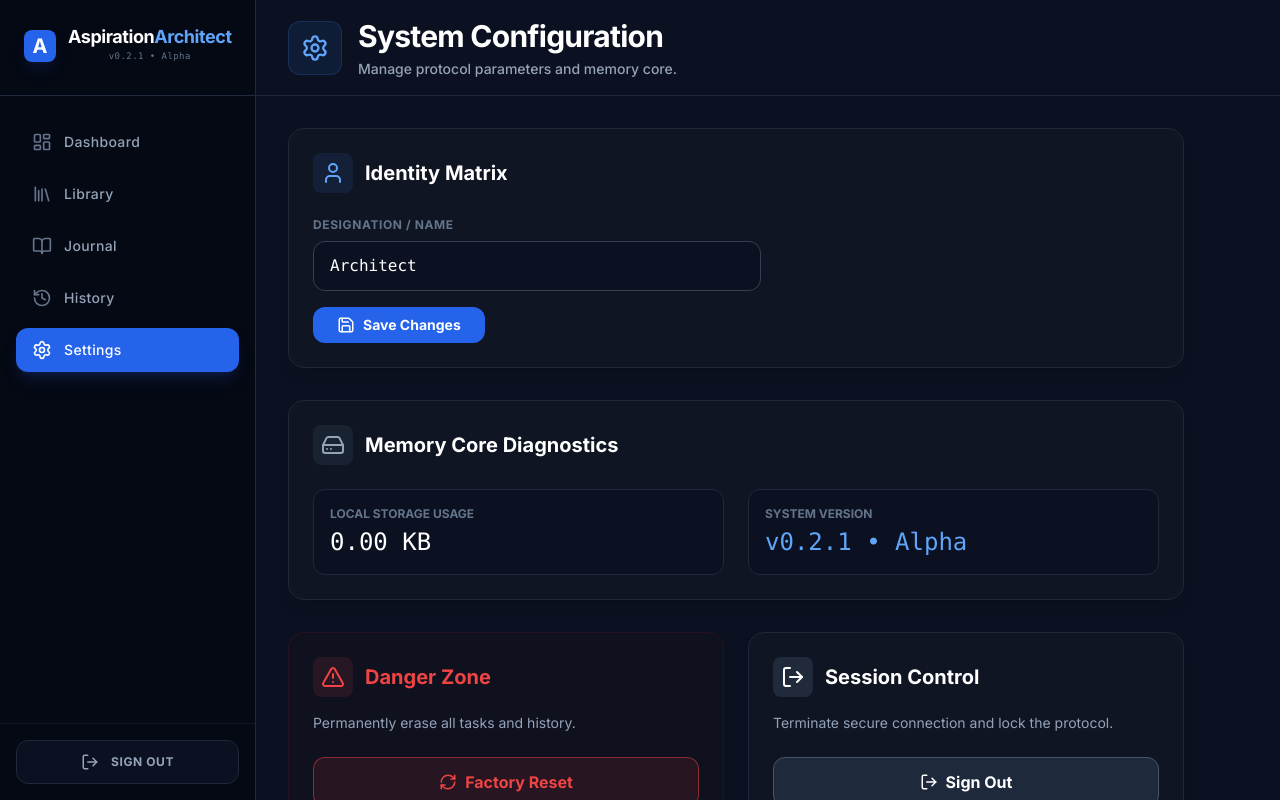
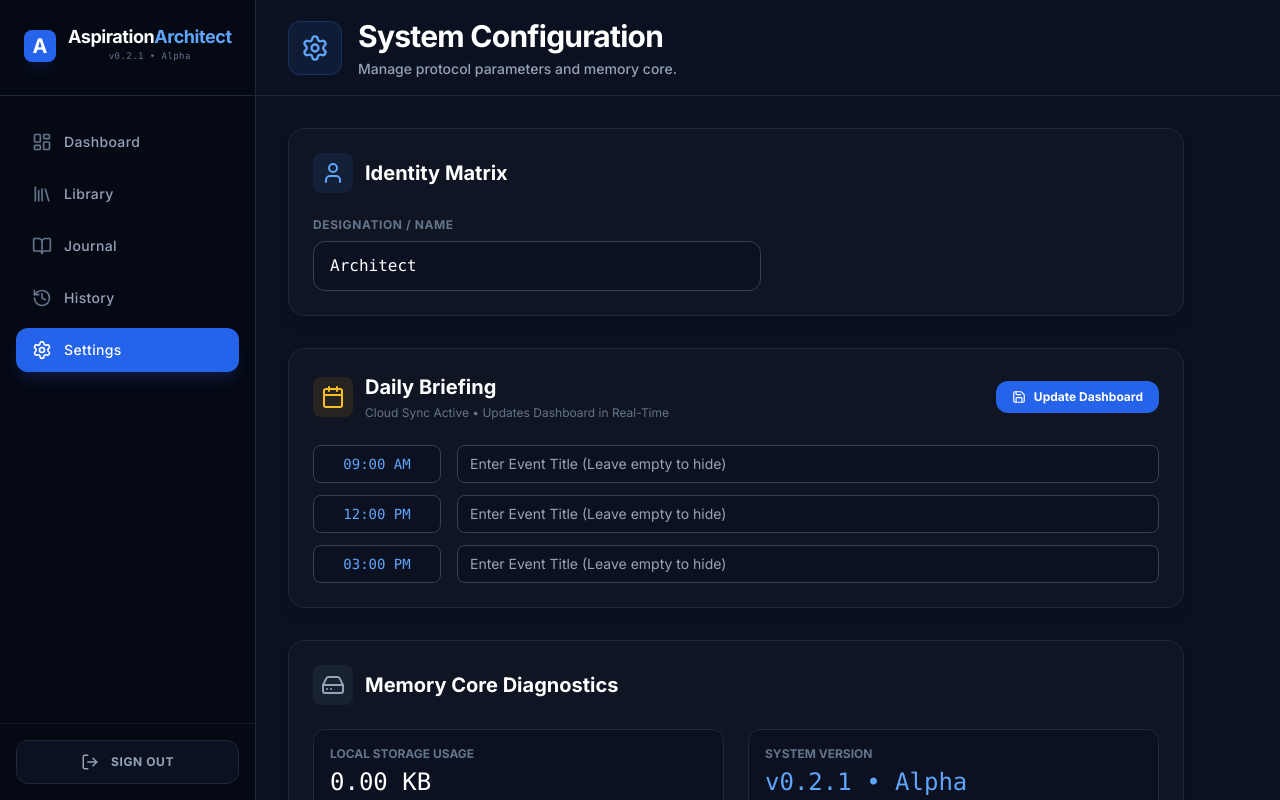
Before and after one commit to BTC-Bob/aspiration-architect, a React (Vite) app: page /settings in a window 1280 px wide. Built offline with nearby package versions, Linux system fonts and the light colour scheme; no server answers.

Commit message:
feat: implement real-time Firestore bridge for daily schedule, add smart-stack HUD, and enable Google Calendar deep linking

```diff
--- a/src/pages/Dashboard.jsx
+++ b/src/pages/Dashboard.jsx
@@ -1,13 +1,16 @@
 // src/pages/Dashboard.jsx
-import React, { useState } from 'react';
-import { Shield, Activity, Calendar, Zap, CheckCircle, Clock, Plus, Repeat, CheckSquare, Sun } from 'lucide-react';
+import React, { useState, useEffect } from 'react';
+import { Shield, Activity, Calendar, Zap, CheckCircle, Clock, Plus, Repeat, CheckSquare, Sun, ExternalLink } from 'lucide-react';
 import { MASTER_LIBRARY } from '../data/master_library';
 import { getDayNumber, getFormattedDate } from '../utils/dateHelpers';
 import ArcGauge from '../components/ArcGauge';
 import GuardianGreeting from '../components/GuardianGreeting';
-// NEW: Import the Modular Header
 import PageHeader from '../components/PageHeader';
 import { getNavConfig } from '../config';
+// NEW: FIRESTORE IMPORTS
+import { onAuthStateChanged } from "firebase/auth";
+import { doc, onSnapshot } from "firebase/firestore";
+import { auth, db } from "../firebase";
 
 const Dashboard = () => {
 	const dayNumber = getDayNumber();
@@ -17,13 +20,53 @@ const Dashboard = () => {
 	const pageConfig = getNavConfig('dashboard');
 	const PageIcon = pageConfig?.icon;
 
+	// --- SCHEDULE LOGIC (REAL-TIME CLOUD SYNC) ---
+	const [schedule, setSchedule] = useState([]);
+
+	useEffect(() => {
+		// Listen for Auth to establish Firestore Connection
+		const unsubscribeAuth = onAuthStateChanged(auth, (user) => {
+			if (user) {
+				// REAL-TIME LISTENER: Updates instantly when Settings change
+				const unsubSnapshot = onSnapshot(doc(db, "users", user.uid), (doc) => {
+					if (doc.exists() && doc.data().schedule) {
+						const activeEvents = doc.data().schedule.filter(e => e.title && e.title.trim() !== '');
+						setSchedule(activeEvents.length > 0 ? activeEvents : getDefaultMock());
+					} else {
+						setSchedule(getDefaultMock());
+					}
+				});
+				return () => unsubSnapshot();
+			} else {
+				// Fallback if logged out
+				setSchedule(getDefaultMock());
+			}
+		});
+
+		return () => unsubscribeAuth();
+	}, []);
+
+	// Default data if nothing in cloud
+	const getDefaultMock = () => [
+		{ id: 1, time: '09:15 AM', title: "Jenda's Dental Appointment" }
+	];
+
+	// LINK HANDLER: Opens Google Calendar to the Specific Day
+	const handleOpenCalendar = () => {
+		const now = new Date();
+		const yyyy = now.getFullYear();
+		const mm = now.getMonth() + 1;
+		const dd = now.getDate();
+		// "Google Bridge": Frictionless access to the day's events/maps
+		window.open(`https://calendar.google.com/calendar/r/day/${yyyy}/${mm}/${dd}`, '_blank');
+	};
+
 	// --- GUARDIAN GATE LOGIC ---
 	const [showGreeting, setShowGreeting] = useState(() => {
 		const hasCheckedIn = localStorage.getItem(`checkin_${currentDate}`);
 		return !hasCheckedIn;
 	});
 
-	// HANDLER: Manually re-launch the Morning Prayer
 	const handleManualIgnition = () => {
 		setShowGreeting(true);
 	};
@@ -37,9 +80,8 @@ const Dashboard = () => {
 	};
 	const greeting = getTimeBasedGreeting();
 
-	// 1. FOCUS IDS
+	// --- TASK LOGIC ---
 	const [focusIds, setFocusIds] = useState([]);
-	// 2. COMPLETED IDS
 	const [completedIds, setCompletedIds] = useState([]);
 
 	const addToFocus = (id) => {
@@ -59,7 +101,6 @@ const Dashboard = () => {
 	// CALCULATIONS
 	const calculateStats = () => {
 		let stats = { total: 0, health: 0, freedom: 0, love: 0 };
-
 		completedIds.forEach(id => {
 			const item = MASTER_LIBRARY.find(t => t.id === id);
 			if (item) {
@@ -130,11 +171,7 @@ const Dashboard = () => {
 				title={
 					<div className="flex items-center gap-3">
 						<span>{greeting}, <span className="text-blue-500">Architect</span></span>
-						<button
-							onClick={handleManualIgnition}
-							className="p-2 rounded-full bg-slate-800/50 hover:bg-blue-500/20 text-slate-500 hover:text-blue-400 transition-all border border-transparent hover:border-blue-500/30"
-							title="Re-Launch Morning Sequence"
-						>
+						<button onClick={handleManualIgnition} className="p-2 rounded-full bg-slate-800/50 hover:bg-blue-500/20 text-slate-500 hover:text-blue-400 transition-all border border-transparent hover:border-blue-500/30">
 							<Sun size={18} />
 						</button>
 					</div>
@@ -149,23 +186,57 @@ const Dashboard = () => {
 				actions={
 					<>
 						{/* EST FOCUS */}
-						<div className="hidden md:flex flex-col items-end">
+						<div className="hidden xl:flex flex-col items-end">
 							<div className="text-[10px] font-bold text-slate-500 uppercase tracking-widest">Est. Focus Time</div>
 							<div className="text-sm font-bold text-blue-400 flex items-center gap-1">
 								<Clock size={14} /> {timeBudget}
 							</div>
 						</div>
 
-						{/* UP NEXT */}
-						<div className="hidden md:flex items-center gap-3 px-4 py-2 rounded-full bg-[#1A2435] border border-slate-700 shadow-lg animate-pulse-slow">
-							<div className="relative">
-								<div className="w-2 h-2 bg-red-500 rounded-full absolute top-0 right-0 animate-ping"></div>
-								<Calendar size={16} className="text-slate-300" />
-							</div>
-							<div className="flex flex-col leading-none">
-								<span className="text-[10px] font-bold text-slate-500 uppercase tracking-wider">Up Next • 09:15 AM</span>
-								<span className="text-xs font-bold text-white">Jenda's Dental Appointment</span>
-							</div>
+						{/* --- SMART STACK: DYNAMIC CLOUD HUD --- */}
+						<div
+							onClick={handleOpenCalendar}
+							className={`hidden md:flex items-center gap-4 px-4 py-2 rounded-xl bg-[#1A2435] border border-slate-700 shadow-lg cursor-pointer hover:bg-slate-800 transition-colors group ${schedule.length > 1 ? 'h-full' : ''}`}
+						>
+							{schedule.length > 1 ? (
+								/* --- MULTI-EVENT VIEW (COMPACT STACK) --- */
+								<div className="flex items-center gap-4">
+									<div className="relative">
+										<div className="w-1.5 h-1.5 bg-red-500 rounded-full absolute -top-1 -right-1 animate-ping"></div>
+										<Calendar size={18} className="text-slate-400 group-hover:text-blue-400 transition-colors" />
+									</div>
+									<div className="flex flex-col gap-0.5">
+										<div className="text-[9px] font-bold text-slate-500 uppercase tracking-widest leading-none mb-0.5">
+											TODAY'S SCHEDULE ({schedule.length})
+										</div>
+										<div className="flex flex-col">
+											{schedule.map(evt => (
+												<div key={evt.id} className="flex items-center gap-2 text-[10px] leading-tight">
+													<span className="font-mono text-blue-400">{evt.time}</span>
+													<span className="text-slate-300 font-medium truncate max-w-[140px]">{evt.title}</span>
+												</div>
+											))}
+										</div>
+									</div>
+									<ExternalLink size={12} className="text-slate-600 group-hover:text-slate-400 ml-1" />
+								</div>
+							) : (
+								/* --- SINGLE EVENT VIEW (LARGE) --- */
+								<>
+									<div className="relative">
+										<div className="w-2 h-2 bg-red-500 rounded-full absolute top-0 right-0 animate-ping"></div>
+										<Calendar size={16} className="text-slate-300 group-hover:text-blue-400 transition-colors" />
+									</div>
+									<div className="flex flex-col leading-none">
+										<span className="text-[10px] font-bold text-slate-500 uppercase tracking-wider flex items-center gap-1">
+											Up Next • {schedule[0].time}
+										</span>
+										<span className="text-xs font-bold text-white group-hover:text-blue-200 transition-colors">
+											{schedule[0].title}
+										</span>
+									</div>
+								</>
+							)}
 						</div>
 
 						{/* TOTAL POINTS */}
@@ -184,7 +255,6 @@ const Dashboard = () => {
 
 			{/* --- SWIMLANES (Unchanged) --- */}
 			<div className="flex-1 min-h-0 p-8 grid grid-cols-1 md:grid-cols-3 gap-6 overflow-y-auto custom-scrollbar">
-
 				<Swimlane
 					pillar="love" color="#ef4444" label="LOVE & FAMILY"
 					gaugeVal={currentStats.love} gaugeMax={15}
@@ -196,7 +266,6 @@ const Dashboard = () => {
 					icon={<Zap size={12} />}
 					gradientFrom="from-[#1e1b2e]" gradientTo="to-[#0f172a]"
 				/>
-
 				<Swimlane
 					pillar="health" color="#06b6d4" label="HEALTH & BODY"
 					gaugeVal={currentStats.health} gaugeMax={15}
@@ -208,7 +277,6 @@ const Dashboard = () => {
 					icon={<Activity size={12} />}
 					gradientFrom="from-[#0f2231]" gradientTo="to-[#0f172a]"
 				/>
-
 				<Swimlane
 					pillar="freedom" color="#f59e0b" label="FREEDOM & FINANCE"
 					gaugeVal={currentStats.freedom} gaugeMax={15}
@@ -220,7 +288,6 @@ const Dashboard = () => {
 					icon={<Shield size={12} />}
 					gradientFrom="from-[#1f1e1b]" gradientTo="to-[#0f172a]"
 				/>
-
 			</div>
 		</div>
 	);
@@ -229,7 +296,6 @@ const Dashboard = () => {
 // SUB-COMPONENT: SWIMLANE (Unchanged)
 const Swimlane = ({ pillar, color, label, gaugeVal, gaugeMax, availableItems, focusItems, completedIds, onAddToFocus, onToggleComplete, icon, gradientFrom, gradientTo }) => {
 	const slots = [0, 1, 2];
-
 	return (
 		<div className="flex flex-col gap-6 h-full min-h-0">
 			<ArcGauge
@@ -237,7 +303,6 @@ const Swimlane = ({ pillar, color, label, gaugeVal, gaugeMax, availableItems, fo
 				max={gaugeMax} color={color} label={label} subLabel="Status"
 				gradientFrom={gradientFrom} gradientTo={gradientTo}
 			/>
-
 			<div className="flex-none bg-[#0f1522] border border-slate-800 rounded-2xl p-4 flex flex-col gap-3 shadow-lg">
 				<div className="flex items-center justify-between pb-2 border-b border-slate-800/50">
 					<h3 className="text-xs font-bold text-white uppercase tracking-widest flex items-center gap-2">
@@ -245,7 +310,6 @@ const Swimlane = ({ pillar, color, label, gaugeVal, gaugeMax, availableItems, fo
 					</h3>
 					<span className="text-[10px] text-slate-500 font-mono">TOP 3</span>
 				</div>
-
 				<div className="flex flex-col gap-2">
 					{slots.map(index => {
 						const item = focusItems[index];
@@ -292,7 +356,6 @@ const Swimlane = ({ pillar, color, label, gaugeVal, gaugeMax, availableItems, fo
 					})}
 				</div>
 			</div>
-
 			<div className="flex-1 min-h-0 bg-[#0B1120] border border-slate-800/50 rounded-2xl p-4 flex flex-col overflow-hidden">
 				<div className="flex items-center justify-between pb-3">
 					<span className="text-[10px] font-bold text-slate-500 uppercase">Available Protocols</span>
--- a/src/pages/Settings.jsx
+++ b/src/pages/Settings.jsx
@@ -1,32 +1,85 @@
 // src/pages/Settings.jsx
 import React, { useState, useEffect } from 'react';
-import { User, HardDrive, AlertTriangle, Save, RefreshCw, LogOut, Check } from 'lucide-react';
+import { User, HardDrive, AlertTriangle, Save, RefreshCw, LogOut, Check, Calendar } from 'lucide-react';
 import useLocalStorage from '../hooks/useLocalStorage';
-import { signOut } from "firebase/auth";
-import { auth } from "../firebase";
+import { signOut, onAuthStateChanged } from "firebase/auth";
+import { doc, getDoc, setDoc } from "firebase/firestore"; // FIRESTORE IMPORTS
+import { auth, db } from "../firebase";
 import { APP_VERSION, getNavConfig } from '../config';
-// NEW: Modular Header
 import PageHeader from '../components/PageHeader';
 
 function Settings() {
 	// --- STATE ENGINE ---
 	const [username, setUsername] = useLocalStorage('guardian_username', 'Architect');
+
+	// NEW: CLOUD SCHEDULE STATE
+	const [schedule, setSchedule] = useState([
+		{ id: 1, time: '09:00 AM', title: '' },
+		{ id: 2, time: '12:00 PM', title: '' },
+		{ id: 3, time: '03:00 PM', title: '' }
+	]);
+
+	const [user, setUser] = useState(null);
 	const [storageUsage, setStorageUsage] = useState(0);
 	const [isSaved, setIsSaved] = useState(false);
+	const [isLoading, setIsLoading] = useState(true);
 
 	// --- CONFIGURATION ---
 	const pageConfig = getNavConfig('settings');
 	const PageIcon = pageConfig?.icon || User;
 
-	// --- LOGIC ---
+	// --- AUTH & DATA SYNC ---
 	useEffect(() => {
+		// Calculate Local Storage Usage
 		const total = JSON.stringify(localStorage).length;
 		setStorageUsage((total / 1024).toFixed(2));
+
+		// Listen for Auth State & Fetch Data
+		const unsubscribe = onAuthStateChanged(auth, async (currentUser) => {
+			setUser(currentUser);
+			if (currentUser) {
+				try {
+					const docRef = doc(db, "users", currentUser.uid);
+					const docSnap = await getDoc(docRef);
+
+					if (docSnap.exists() && docSnap.data().schedule) {
+						setSchedule(docSnap.data().schedule);
+					}
+				} catch (error) {
+					console.error("Error fetching schedule:", error);
+				}
+			}
+			setIsLoading(false);
+		});
+
+		return () => unsubscribe();
 	}, []);
 
-	const handleSaveProfile = () => {
+	// --- HANDLERS ---
+
+	// Write to Firestore
+	const handleSaveProfile = async () => {
+		if (!user) return alert("You must be signed in to sync to the cloud.");
+
 		setIsSaved(true);
-		setTimeout(() => setIsSaved(false), 2000);
+		try {
+			await setDoc(doc(db, "users", user.uid), {
+				schedule: schedule,
+				lastUpdated: new Date()
+			}, { merge: true });
+
+			// Visual Feedback
+			setTimeout(() => setIsSaved(false), 2000);
+		} catch (error) {
+			console.error("Error saving to cloud:", error);
+			setIsSaved(false);
+		}
+	};
+
+	const handleScheduleChange = (id, field, value) => {
+		setSchedule(schedule.map(item =>
+			item.id === id ? { ...item, [field]: value } : item
+		));
 	};
 
 	const handleHardReset = () => {
@@ -79,13 +132,56 @@ function Settings() {
 									className="w-full bg-[#0B1120] border border-slate-700 rounded-xl px-4 py-3 text-white focus:outline-none focus:border-blue-500 transition-colors font-mono"
 								/>
 							</div>
+						</div>
+					</div>
+
+					{/* --- DAILY BRIEFING CONFIGURATION (FIRESTORE SYNC) --- */}
+					<div className="bg-[#0f1522] rounded-2xl border border-slate-800 p-6 shadow-lg">
+						<div className="flex items-center justify-between mb-6">
+							<div className="flex items-center space-x-3">
+								<div className="p-2 bg-amber-500/10 rounded-lg text-amber-400">
+									<Calendar size={24} />
+								</div>
+								<div>
+									<h2 className="text-xl font-bold text-white">Daily Briefing</h2>
+									<p className="text-xs text-slate-500 mt-1">
+										{isLoading ? "Connecting to Cloud..." : "Cloud Sync Active • Updates Dashboard in Real-Time"}
+									</p>
+								</div>
+							</div>
 							<button
 								onClick={handleSaveProfile}
-								className={`flex items-center space-x-2 px-6 py-2 rounded-xl font-bold text-sm transition-all ${isSaved ? 'bg-green-500 text-white' : 'bg-blue-600 hover:bg-blue-500 text-white'}`}
+								disabled={isLoading || !user}
+								className={`flex items-center space-x-2 px-4 py-2 rounded-xl font-bold text-xs transition-all ${isSaved ? 'bg-green-500 text-white' : 'bg-blue-600 hover:bg-blue-500 text-white'}`}
 							>
-								{isSaved ? <Check size={18} /> : <Save size={18} />}
-								<span>{isSaved ? "Identity Updated" : "Save Changes"}</span>
+								{isSaved ? <Check size={14} /> : <Save size={14} />}
+								<span>{isSaved ? "Synced" : "Update Dashboard"}</span>
 							</button>
+						</div>
+
+						<div className="space-y-3">
+							{schedule.map((item) => (
+								<div key={item.id} className="flex gap-4">
+									<div className="w-32">
+										<input
+											type="text"
+											value={item.time}
+											onChange={(e) => handleScheduleChange(item.id, 'time', e.target.value)}
+											className="w-full bg-[#0B1120] border border-slate-700 rounded-lg px-3 py-2 text-blue-400 font-mono text-sm focus:border-blue-500 outline-none text-center"
+											placeholder="00:00 AM"
+										/>
+									</div>
+									<div className="flex-1">
+										<input
+											type="text"
+											value={item.title}
+											onChange={(e) => handleScheduleChange(item.id, 'title', e.target.value)}
+											className="w-full bg-[#0B1120] border border-slate-700 rounded-lg px-3 py-2 text-white text-sm focus:border-blue-500 outline-none"
+											placeholder="Enter Event Title (Leave empty to hide)"
+										/>
+									</div>
+								</div>
+							))}
 						</div>
 					</div>
 
@@ -112,8 +208,6 @@ function Settings() {
 
 					{/* --- DANGER ZONE & SESSION CONTROL --- */}
 					<div className="grid grid-cols-1 md:grid-cols-2 gap-6">
-
-						{/* Hard Reset */}
 						<div className="bg-red-900/5 rounded-2xl border border-red-900/20 p-6">
 							<div className="flex items-center space-x-3 mb-4">
 								<div className="p-2 bg-red-500/10 rounded-lg text-red-500">
@@ -121,9 +215,6 @@ function Settings() {
 								</div>
 								<h2 className="text-xl font-bold text-red-500">Danger Zone</h2>
 							</div>
-							<p className="text-slate-400 text-sm mb-6">
-								Permanently erase all tasks and history.
-							</p>
 							<button
 								onClick={handleHardReset}
 								className="w-full flex items-center justify-center space-x-2 px-4 py-3 bg-red-500/10 hover:bg-red-500/20 text-red-500 border border-red-500/50 rounded-xl font-bold transition-all"
@@ -133,7 +224,6 @@ function Settings() {
 							</button>
 						</div>
 
-						{/* Session Logout */}
 						<div className="bg-[#0f1522] rounded-2xl border border-slate-800 p-6 shadow-lg">
 							<div className="flex items-center space-x-3 mb-4">
 								<div className="p-2 bg-slate-700/50 rounded-lg text-white">
@@ -141,9 +231,6 @@ function Settings() {
 								</div>
 								<h2 className="text-xl font-bold text-white">Session Control</h2>
 							</div>
-							<p className="text-slate-400 text-sm mb-6">
-								Terminate secure connection and lock the protocol.
-							</p>
 							<button
 								onClick={handleLogout}
 								className="w-full flex items-center justify-center space-x-2 px-4 py-3 bg-slate-800 hover:bg-slate-700 text-white border border-slate-600 rounded-xl font-bold transition-all"
@@ -152,7 +239,6 @@ function Settings() {
 								<span>Sign Out</span>
 							</button>
 						</div>
-
 					</div>
 				</div>
 			</div>
```
